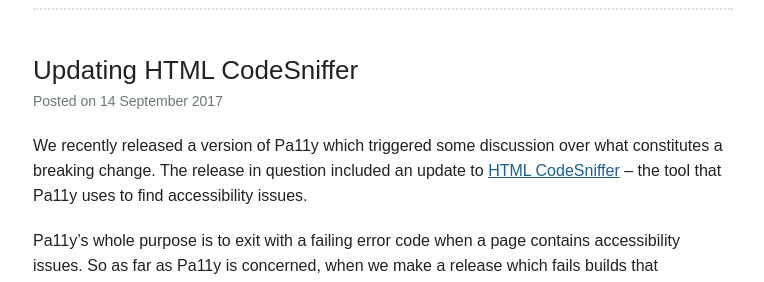
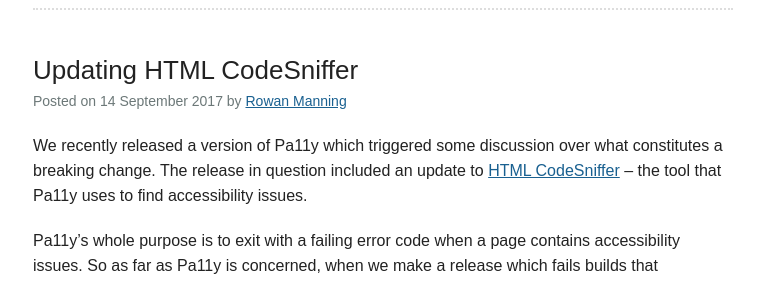
Before and after one commit to pa11y/pa11y.github.io, a Jekyll site: the page built from _posts/2017-09-14-updating-html-codesniffer.md, in a window 1280 px wide. Shown: the part 172-454 px from the top of the page, without its empty margins (257-1021 px from the left). Built offline with Jekyll 4.4.1, drawn with Linux system fonts in a browser that asks for light colours.

Commit message:
Add authorship to news items (#79)
More details are in the README changes.

```diff
--- a/_layouts/post.html
+++ b/_layouts/post.html
@@ -5,7 +5,17 @@ layout: page
 <article class="news-article">
 	<header>
 		<h1 class="news-article__title">{{page.title}}</h1>
-		<p class="news-article__meta">Posted on <time datetime="{{page.date | date: '%Y-%m-%dT%H:%M:%SZ'}}">{{page.date | date: '%d %B %Y'}}</time></p>
+		<p class="news-article__meta">
+			Posted on <time datetime="{{page.date | date: '%Y-%m-%dT%H:%M:%SZ'}}">{{page.date | date: '%d %B %Y'}}</time>
+			{% if page.author.name %}
+				by
+				{% if page.author.url %}
+					<a href="{{page.author.url}}">{{page.author.name}}</a>
+				{% else %}
+					{{page.author.name}}
+				{% endif %}
+			{% endif %}
+		</p>
 	</header>
 	{{content}}
 </article>
--- a/_posts/2017-09-14-updating-html-codesniffer.md
+++ b/_posts/2017-09-14-updating-html-codesniffer.md
@@ -2,6 +2,9 @@
 title: Updating HTML CodeSniffer
 description: An outline of how we deal with HTML CodeSniffer changes.
 date: 2017-09-14
+author:
+  name: Rowan Manning
+  url: http://rowanmanning.com/
 ---
 
 We recently released a version of Pa11y which triggered some discussion over what constitutes a breaking change. The release in question included an update to [HTML CodeSniffer](http://squizlabs.github.io/HTML_CodeSniffer/) – the tool that Pa11y uses to find accessibility issues.
```
Also changed, not shown: README.md (+2 -0 lines).
